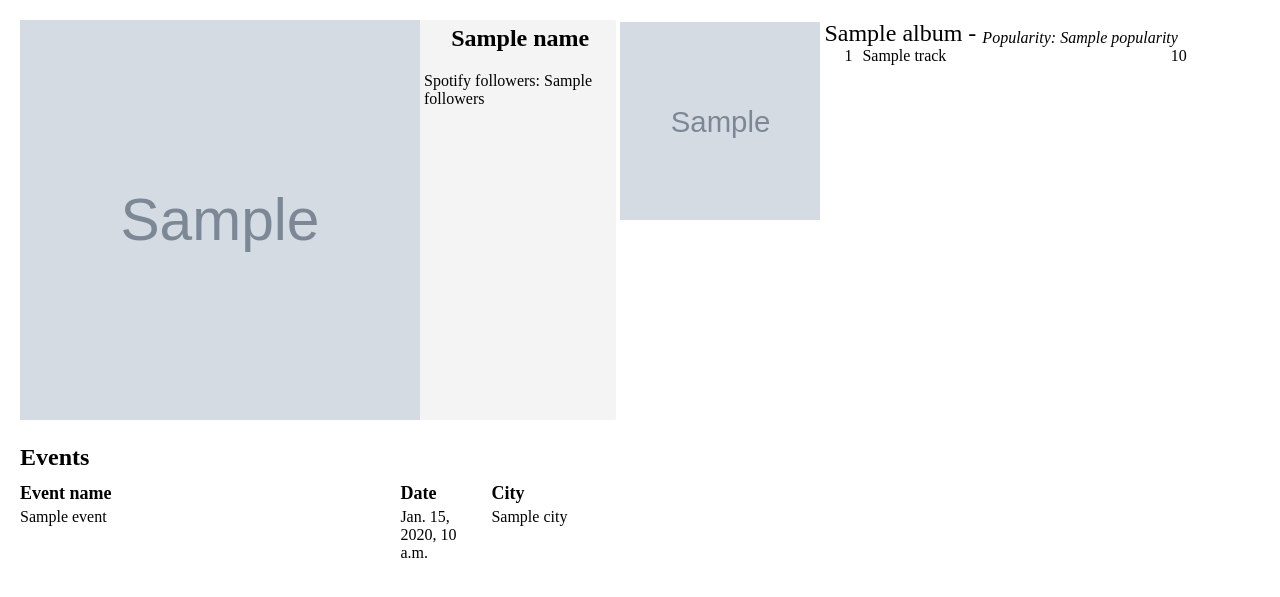
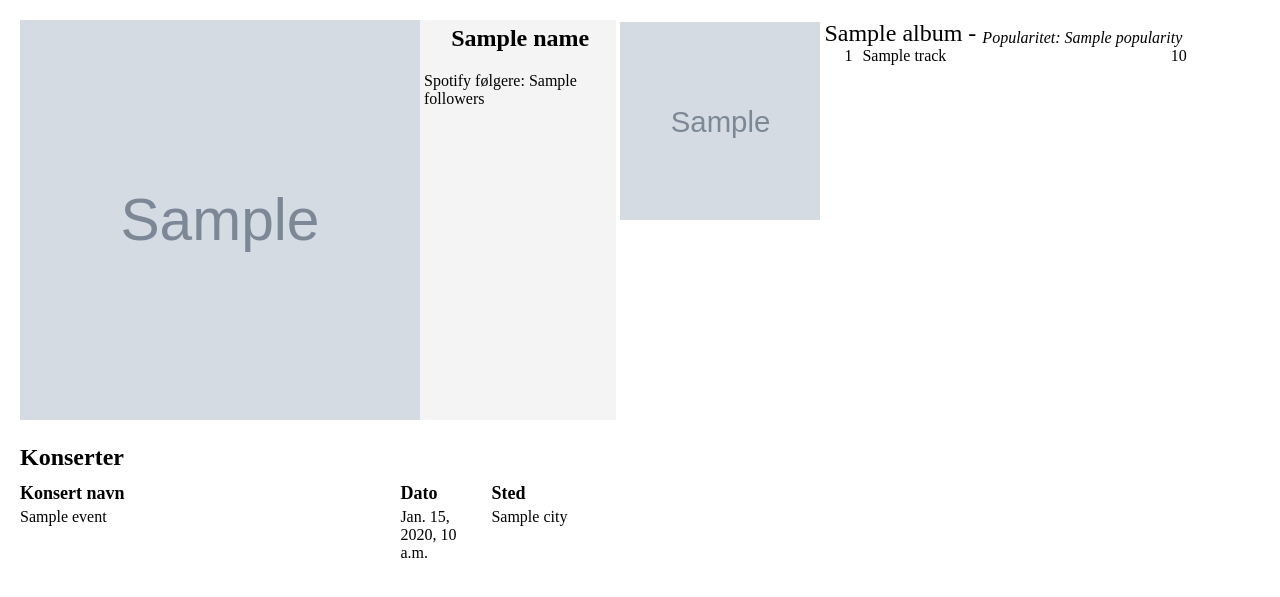
Before and after one commit to siljr/prosjekt1, a Django app: template band_booking/templates/band_booking/artist.html in a window 1280 px wide. Shown: the top 597 px of the page. Run offline with Django 3.2, Linux system fonts and the light colour scheme; the template is opened without the code that fills it: most values are stand-ins (such as "Sample title", 1, 10 or a date in 2020); grey boxes marked "Sample" are stand-in pictures.

Commit message:
Updated the language to be norwegian

```diff
--- a/band_booking/static/band_booking/scripts/loading_artist.js
+++ b/band_booking/static/band_booking/scripts/loading_artist.js
@@ -15,7 +15,7 @@ xhttp.onreadystatechange = function() {
         window.document.documentElement.innerHTML = this.responseText;
         window.clearInterval(animationInterval);
     } else if (this.readyState == 4) {
-        window.document.getElementById("loading_information").innerHTML = "Ran into a problem while loading the information about " + artist_name + ". Please try refreshing the page, if that does not work contact the system administrator.";
+        window.document.getElementById("loading_information").innerHTML = "Det oppstod et problem ved lasting av informasjon om " + artist_name + ". Prøv å oppdatere siden.";
         window.clearInterval(animationInterval);
     }
 };
--- a/band_booking/templates/band_booking/artist.html
+++ b/band_booking/templates/band_booking/artist.html
@@ -16,7 +16,7 @@
             <div class="general-band-information">
                 <h2 class="band-title">{{ name }}</h2>
                 <div class="followers">
-                    Spotify followers:
+                    Spotify følgere:
                     <span class="followers-number">
                         {{ followers }}
                     </span>
@@ -24,7 +24,7 @@
                 {% if type == "band" %}
                 <div class="members">
                     <h4 class="members-title">
-                        Members
+                        Medlemmer
                     </h4>
                     <div class="band-members">
                         {% for member in members %}
@@ -37,7 +37,7 @@
         </div>
 
         <div class="events">
-            <h3 class="events-title">Events</h3>
+            <h3 class="events-title">Konserter</h3>
             {% if past_events.error %}
                 <div class="event-error">
                     {{ past_events.error }}
@@ -47,13 +47,13 @@
                     <div class="event-table-wrapper-table">
                         <div class="event-headers">
                             <span class="event-title-header">
-                                Event name
+                                Konsert navn
                             </span>
                             <span class="event-date-header">
-                                Date
+                                Dato
                             </span>
                             <span class="event-city-header">
-                                City
+                                Sted
                             </span>
                         </div>
                     </div>
@@ -92,7 +92,7 @@
                     <span class="album-title">
                     {{ album.name }} -
                         <span class="album-popularity">
-                            Popularity: {{ album.popularity }}
+                            Popularitet: {{ album.popularity }}
                         </span>
                     </span>
                     <div class="album-tracks">
--- a/band_booking/templates/band_booking/loading_artist.html
+++ b/band_booking/templates/band_booking/loading_artist.html
@@ -6,13 +6,13 @@
 
 <div class="loading_information" id="loading_information">
     <div class="loading_information_text">
-        Loading information about
+        Laster informasjon om
         <span class="artist_name">
             {{ name }}
         </span>
     </div>
     <div class="loading_information_description">
-        Might take up to 15 seconds
+        Kan ta opptil 15 sekunder
     </div>
     <div class="loading_information_animation" id="loading_information_animation_dots"></div>
 </div>
```
